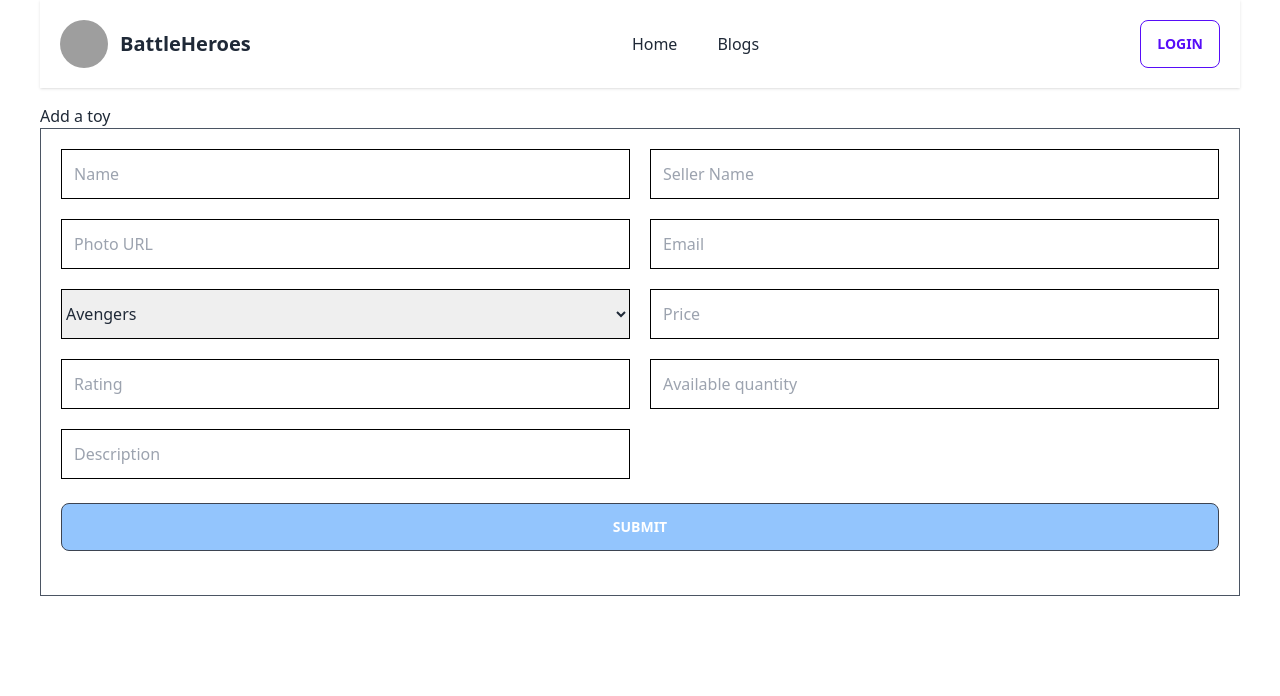
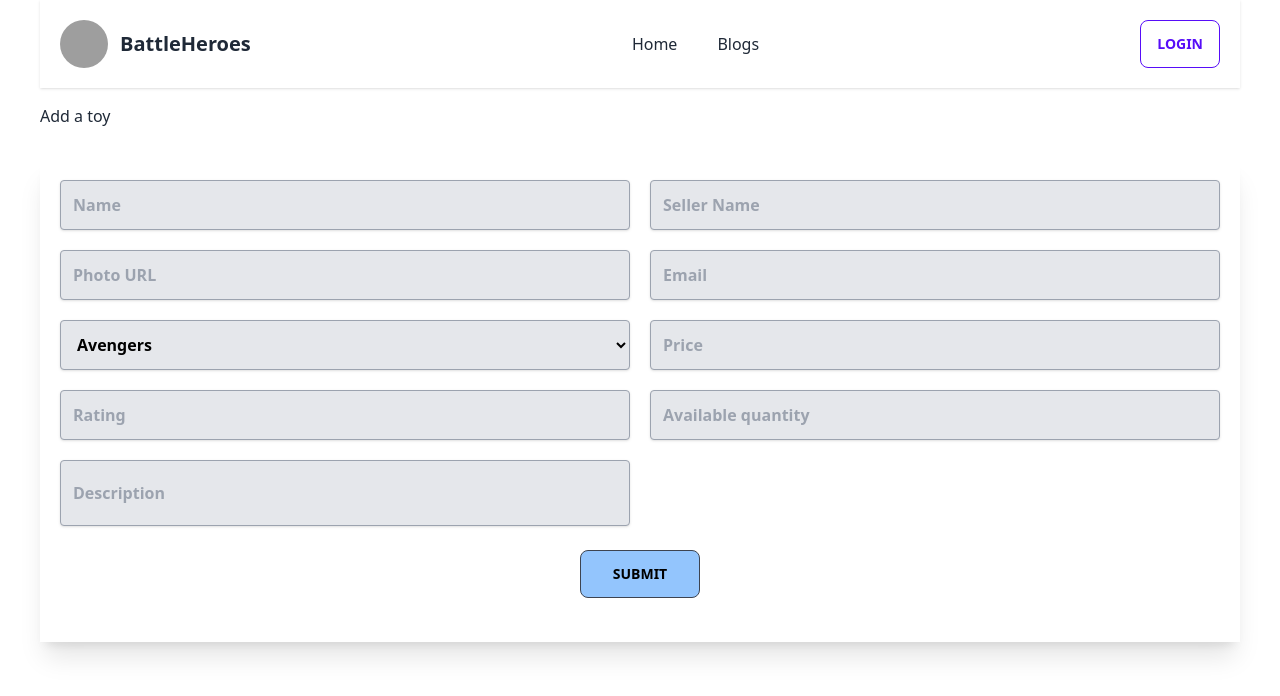
Before and after one commit to kfrFahim/battle-heroes-client, a React app: page /addtoy in a window 1280 px wide. Shown: the top 696 px of the page. Built offline with nearby package versions, Linux system fonts and the light colour scheme; no server answers; grey boxes are pictures that could not be loaded; the HTML template or start-up script is replaced by a standard one.

Commit message:
my jobs section

```diff
--- a/src/pages/AddToy/AddToy.jsx
+++ b/src/pages/AddToy/AddToy.jsx
@@ -1,39 +1,56 @@
-import React from 'react';
+import React, { useContext } from 'react';
 import { useForm } from "react-hook-form";
+import { AuthContext } from '../../Providers/AuthProvider';
 
 const AddToy = () => {
 
+     const {user} = useContext(AuthContext);
+
      const { register, handleSubmit, watch, formState: { errors } } = useForm();
-     const onSubmit = data => console.log(data);
+
+
+     const onSubmit = data => {
+          fetch("http://localhost:5000/addtoy",{
+               method:"POST",
+               headers: {
+                    "content-type" : "application/json"
+               },
+               body: JSON.stringify(data)
+          })
+          .then(res => res.json())
+          .then(result => console.log(result) )
+
+          console.log(data);
+     };
 
      return (
           <div className='max-w-[1200px] mx-auto'>
                <h1>Add a toy</h1>
 
-               <div className='border border-gray-600 p-5'>
+               <div className='shadow-xl p-5 my-8'>
                <form  onSubmit={handleSubmit(onSubmit)}>
       {/* register your input into the hook by invoking the "register" function */}
 <div className='grid grid-cols md:grid-cols-2 gap-5'>
-<input className='border border-black p-3' placeholder='Name' {...register("name")} />
+<input className='text-black font-semibold rounded shadow border border-gray-400 bg-gray-200  p-3' placeholder='Name' {...register("name")} />
 
-      <input className='border border-black p-3' placeholder='Seller Name' defaultValue="" {...register("seller-name")} />
+      <input className='text-black font-semibold rounded shadow border border-gray-400 bg-gray-200  p-3' value={user?.name} placeholder='Seller Name' defaultValue="" {...register("seller-name")} />
 
-      <input className='border border-black p-3' placeholder='Photo URL' defaultValue="" {...register("photo-url")} />
+      <input className='text-black font-semibold rounded shadow border border-gray-400 bg-gray-200  p-3' placeholder='Photo URL' defaultValue="" {...register("photo-url")} />
 
       {/* include validation with required or other standard HTML validation rules */}
-      <input type='email' className='border border-black p-3' placeholder='Email'   {...register("email", { required: true })} />
+      <input type='email' value={user?.email} className='text-black font-semibold rounded shadow border border-gray-400 bg-gray-200  p-3' placeholder='Email'   {...register("posted-by", { required: true })} />
 
-      <select className='border border-black' placeholder='Toy Category' {...register("toy-category")}>
-        <option value="female">Avengers</option>
-        <option value="male">Marvel</option>
-        <option value="other">Transformer</option>
-        <option value="other">Star Wars</option>
+      <select className='text-black font-semibold rounded shadow border border-gray-400 bg-gray-200  p-3' placeholder='Toy Category' {...register("toy-category")}>
+        <option value="avengers">Avengers</option>
+        <option value="marvel">Marvel</option>
+        <option value="transformer">Transformer</option>
+        <option value="star-wars">Star Wars</option>
       </select>
 
-      <input className='border border-black p-3' placeholder='Price' defaultValue="" {...register("price")} />
-      <input className='border border-black p-3' placeholder='Rating' defaultValue="" {...register("rating")} />
-      <input className='border border-black p-3' placeholder='Available quantity' defaultValue="" {...register("quantity")} />
-      <input className='border border-black p-3' placeholder='Description' defaultValue="" {...register("description")} />
+      <input className='text-black font-semibold rounded shadow border border-gray-400 bg-gray-200 p-3' placeholder='Price' defaultValue="" {...register("price")} />
+      <input className='text-black font-semibold rounded shadow border border-gray-400 bg-gray-200  p-3' placeholder='Rating' defaultValue="" {...register("rating")} />
+      <input className='text-black font-semibold rounded shadow border border-gray-400 bg-gray-200  p-3' placeholder='Available quantity' defaultValue="" {...register("quantity")} />
+      <input className='text-black font-semibold rounded shadow border border-gray-400 bg-gray-200  px-3 py-5' placeholder='Description' defaultValue="" {...register("description")} />
 
 
 
@@ -45,7 +62,9 @@ const AddToy = () => {
 
 
 
-      <input className='btn btn-block bg-blue-300 p-4 my-6' type="submit" />
+      <div className='flex justify-center'>
+      <input className='btn bg-blue-300 text-black px-8 py-3 my-6' type="submit" />
+      </div>
     </form>
                </div>
           </div>
```
